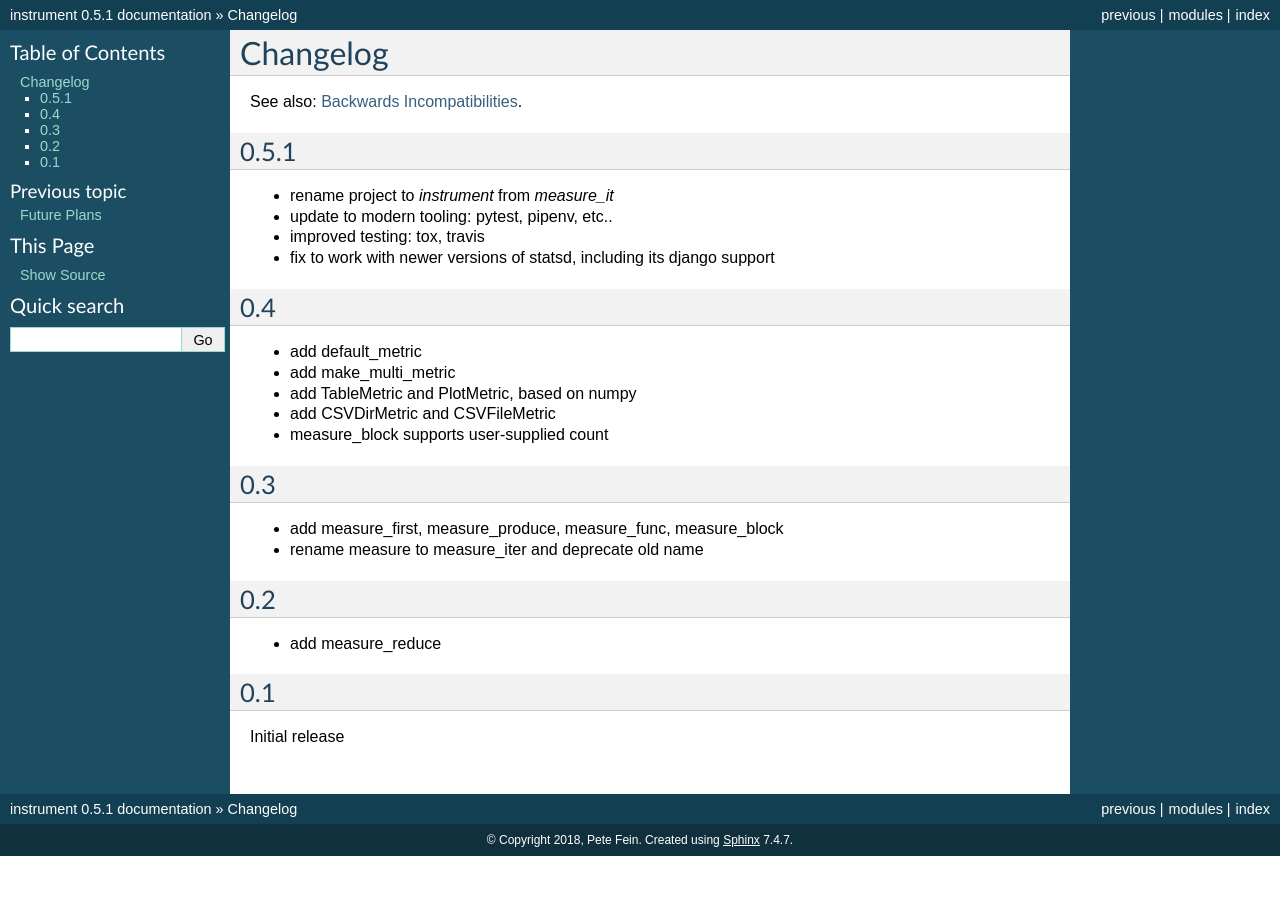
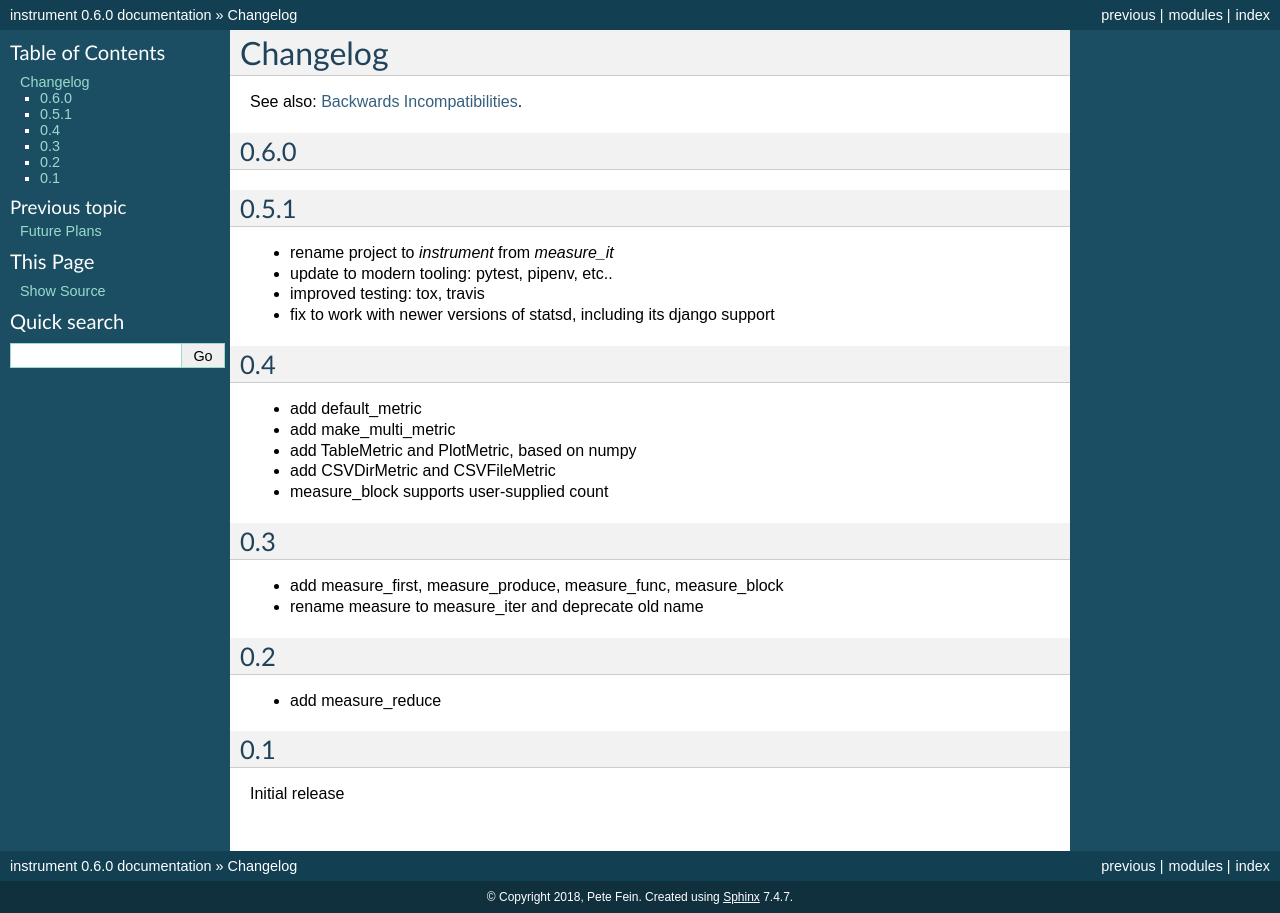
Before and after one commit to wearpants/instrument, a Sphinx documentation site: the page built from doc/changelog.rst, in a window 1280 px wide. Built offline with Sphinx 7.4.7, drawn with Linux system fonts in a browser that asks for light colours.

Commit message:
bump to 0.6.0

```diff
--- a/doc/changelog.rst
+++ b/doc/changelog.rst
@@ -1,6 +1,9 @@
 Changelog
 =========
 See also: :doc:`incompatibilities`.
+
+0.6.0
+-----
 
 0.5.1
 -----
--- a/doc/conf.py
+++ b/doc/conf.py
@@ -49,9 +49,9 @@ copyright = u'2018, Pete Fein'
 # built documents.
 #
 # The short X.Y version.
-version = '0.5.1'
+version = '0.6.0'
 # The full version, including alpha/beta/rc tags.
-release = '0.5.1'
+release = '0.6.0'
 
 # The language for content autogenerated by Sphinx. Refer to documentation
 # for a list of supported languages.
--- a/doc/incompatibilities.rst
+++ b/doc/incompatibilities.rst
@@ -1,5 +1,8 @@
 Backwards Incompatibilities
 ===========================
+
+0.5 -> 0.6
+----------
 
 0.4 -> 0.5
 ----------
--- a/instrument/__init__.py
+++ b/instrument/__init__.py
@@ -5,7 +5,7 @@ the above-mentioned 'you' includes the author. :-}
 
 from __future__ import print_function, division
 
-__version__ = '0.5.1'
+__version__ = '0.6.0'
 
 import time
 import sys
--- a/setup.py
+++ b/setup.py
@@ -2,7 +2,7 @@
 from setuptools import setup, find_packages
 
 setup(name='instrument',
-      version="0.5.1",
+      version="0.6.0",
       description='instrumentation primitives for metrics and benchmarking',
       author='Pete Fein',
       author_email='pete@wearpants.org',
```
